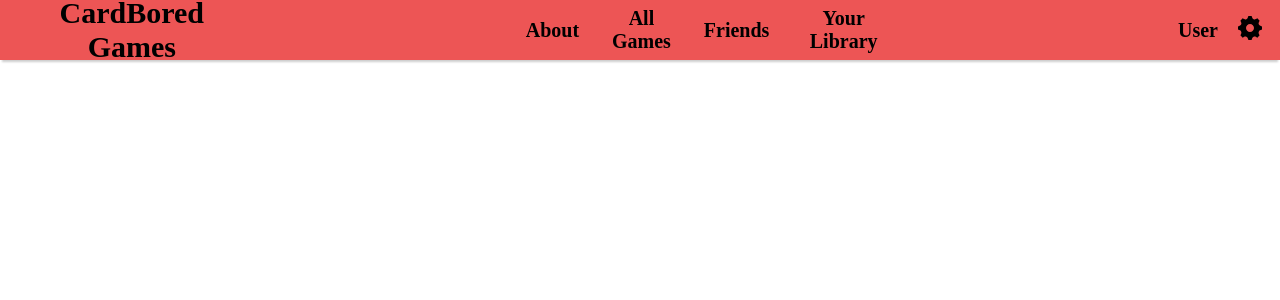
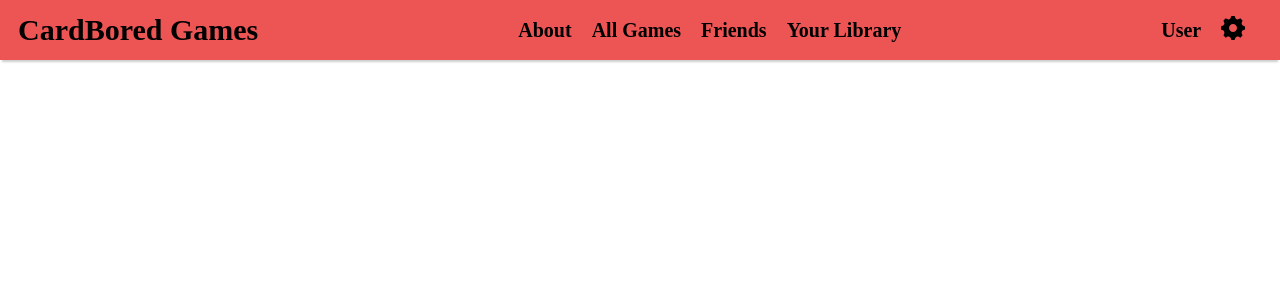
Before and after one commit to junhyungso/card-bored-games, a React (Create React App) app: page / in a window 1280 px wide. Shown: the top 300 px of the page. Built offline with nearby package versions, Linux system fonts and the light colour scheme.

Commit message:
readying deployment

```diff
--- a/package.json
+++ b/package.json
@@ -6,6 +6,7 @@
     "@testing-library/jest-dom": "^4.2.4",
     "@testing-library/react": "^9.5.0",
     "@testing-library/user-event": "^7.2.1",
+    "gh-pages": "^2.2.0",
     "react": "^16.13.1",
     "react-dom": "^16.13.1",
     "react-router-dom": "^5.1.2",
@@ -15,8 +16,11 @@
     "start": "react-scripts start",
     "build": "react-scripts build",
     "test": "react-scripts test",
+    "predeploy": "npm run build",
+    "deploy": "gh-pages -d build",
     "eject": "react-scripts eject"
   },
+  "homepage": "http://bcwebcourse.github.io/creative-project-card-bored-games",
   "eslintConfig": {
     "extends": "react-app"
   },
--- a/src/components/NavBar.module.css
+++ b/src/components/NavBar.module.css
@@ -20,7 +20,7 @@
     font-size: 30px;
 }
 .navitemscenter{
-    padding-left: 280px;
+    padding-left: 260px;
     font-family: 'Revalia';
     font-weight: bold;
     font-size: 20px;
```
Also changed, not shown: 1 other file (tests, documents, lock files or other folders).
